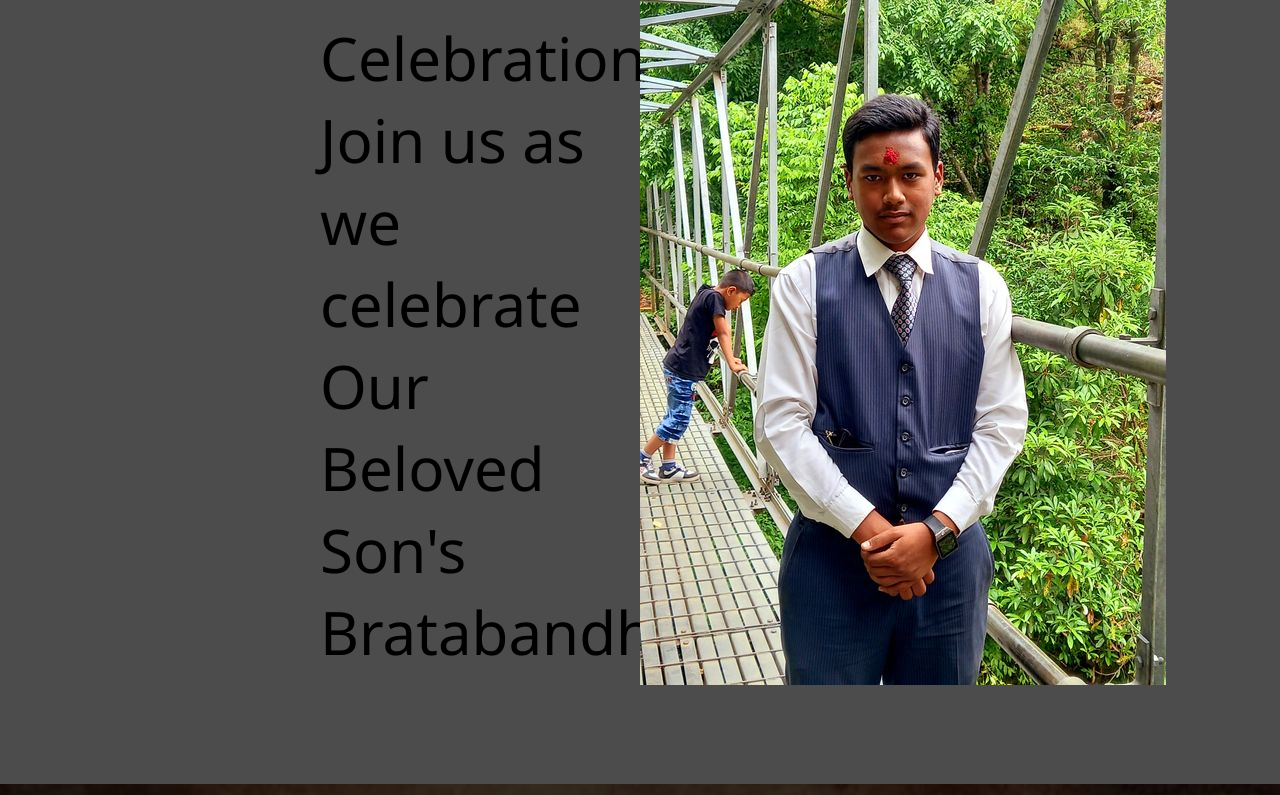
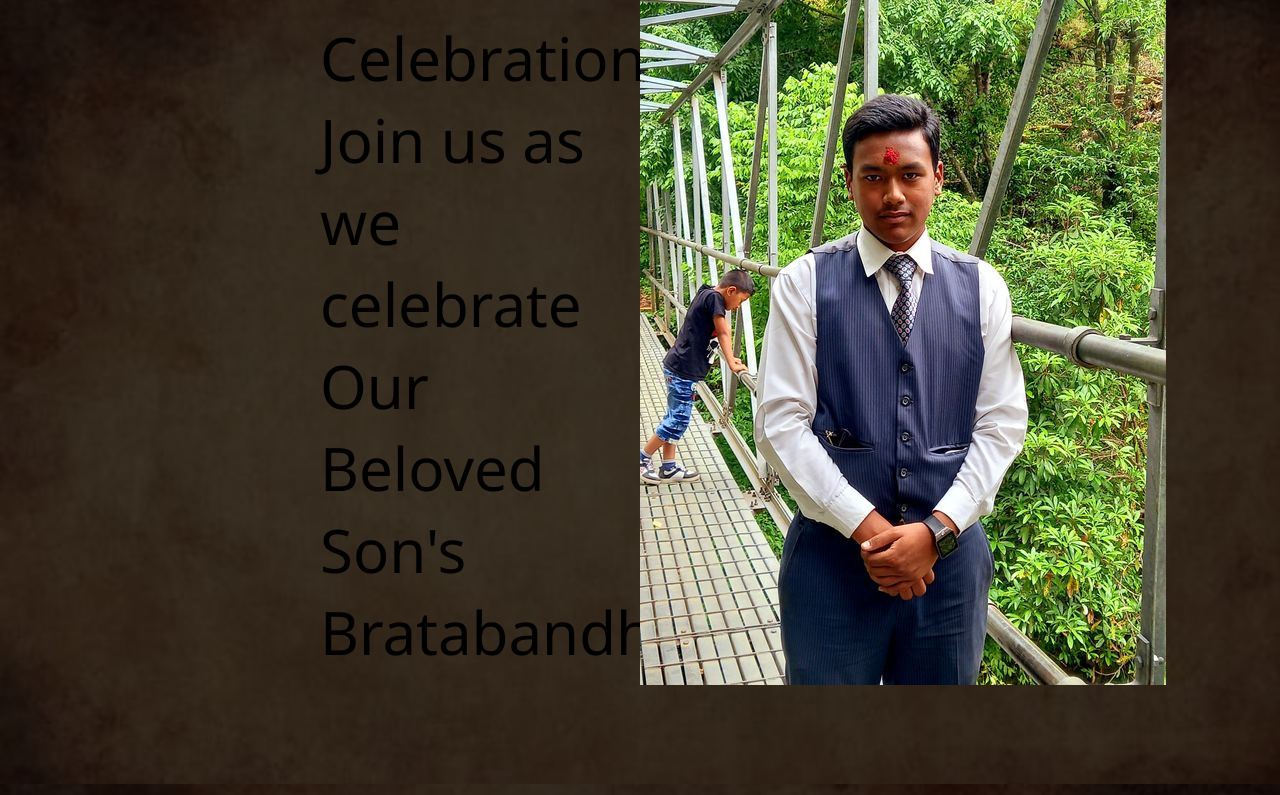
Before and after one commit to ishanog/ok, a plain HTML site: page index.html in a window 1280 px wide. Shown: the part 118-913 px from the top of the page. Drawn offline with Linux system fonts and the light colour scheme.

Commit message:
Update style.CSS

```diff
--- a/style.CSS
+++ b/style.CSS
@@ -60,7 +60,7 @@
 }
 
 .background{
-    background: rgba(0, 0, 0, 0.7) url('img/pexels-photo-235985.jpeg');
+    background: rgba(0, 0, 0, 0.7) url('./pexels-photo-235985.jpeg');
     background-size: cover;
     background-blend-mode: darken;
 }
```
